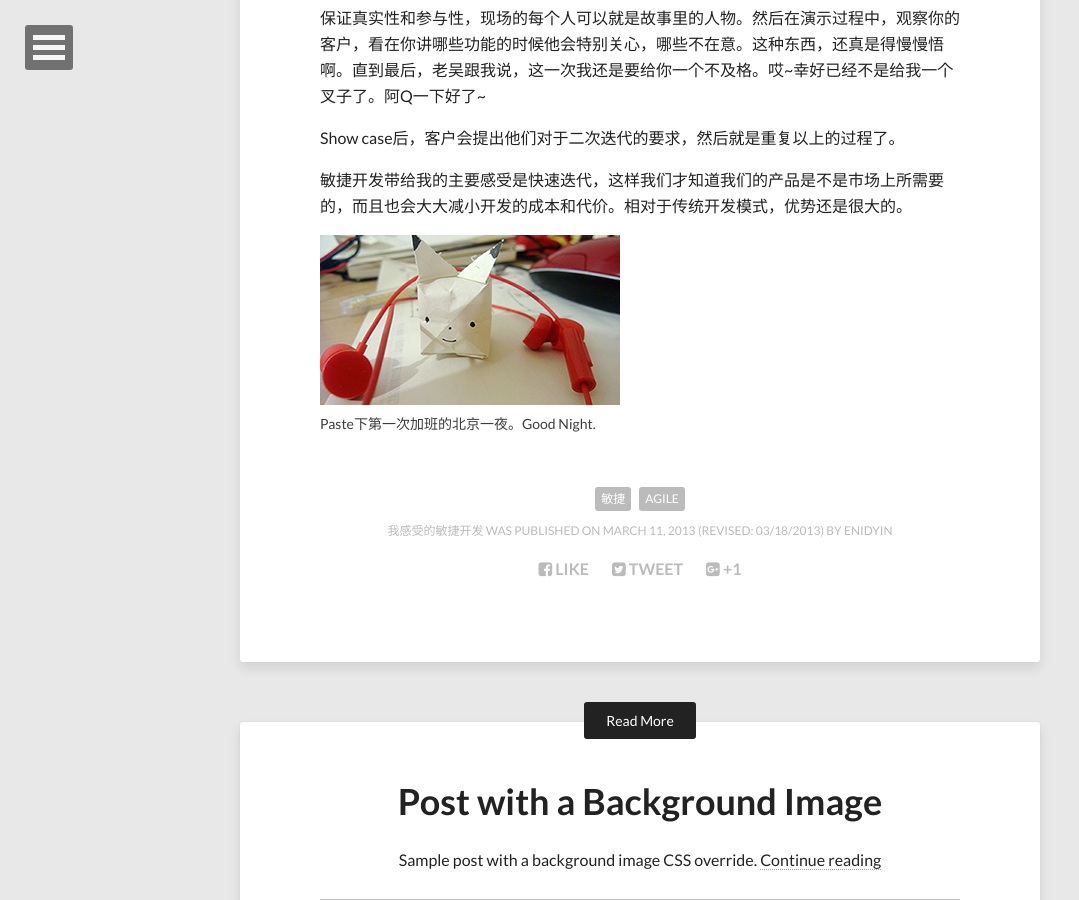
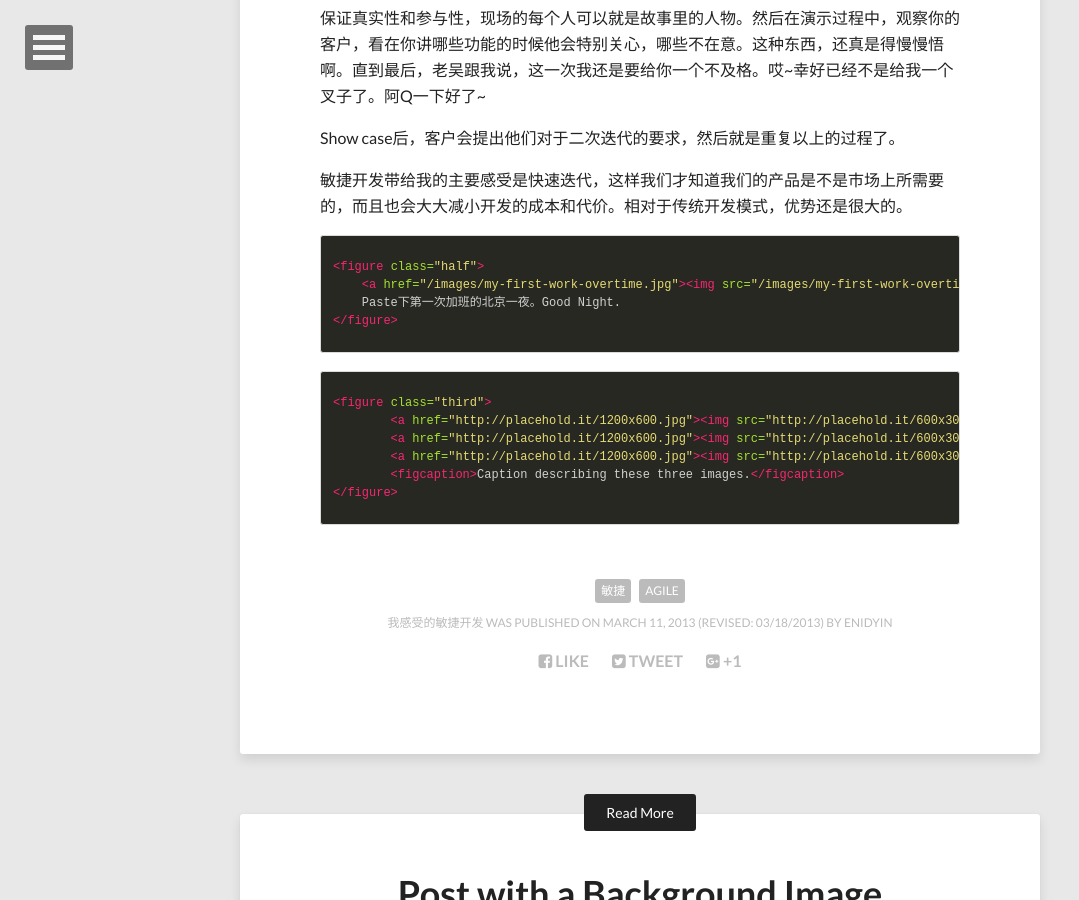
Before and after one commit to EnidYin/EnidYin.github.io, a Jekyll site: the page built from _posts/2013-03-11-My-Understandings-about-Agile.md, in a window 1280 px wide and 900 px high, scrolled down 1719 px. Shown: the whole window, without its empty margins (0-1079 px from the left). Built offline with Jekyll 4.4.1, drawn with Linux system fonts in a browser that asks for light colours; nearby versions of some CDN libraries; comment, search, counter and statistics services are not loaded.

Commit message:
image style

```diff
--- a/_posts/2013-03-11-My-Understandings-about-Agile.md
+++ b/_posts/2013-03-11-My-Understandings-about-Agile.md
@@ -34,7 +34,20 @@ Show case后，客户会提出他们对于二次迭代的要求，然后就是
 
 敏捷开发带给我的主要感受是快速迭代，这样我们才知道我们的产品是不是市场上所需要的，而且也会大大减小开发的成本和代价。相对于传统开发模式，优势还是很大的。
 
-<figur>
-    <a href="/images/my-first-work-overtime.jpg"><img src="/images/my-first-work-overtime.jpg"/></a>
-    <figcaption><a href="/images/my-first-work-overtime.jpg"></a>Paste下第一次加班的北京一夜。Good Night.</figcaption>
-</figur>
+{% highlight html %}
+
+<figure class="half">
+    <a href="/images/my-first-work-overtime.jpg"><img src="/images/my-first-work-overtime.jpg" alt=""/></a>
+    Paste下第一次加班的北京一夜。Good Night.
+</figure>
+
+{% endhighlight html %}
+
+{% highlight html %}
+<figure class="third">
+	<a href="http://placehold.it/1200x600.jpg"><img src="http://placehold.it/600x300.jpg" alt=""></a>
+	<a href="http://placehold.it/1200x600.jpg"><img src="http://placehold.it/600x300.jpg" alt=""></a>
+	<a href="http://placehold.it/1200x600.jpg"><img src="http://placehold.it/600x300.jpg" alt=""></a>
+	<figcaption>Caption describing these three images.</figcaption>
+</figure>
+{% endhighlight %}
```
